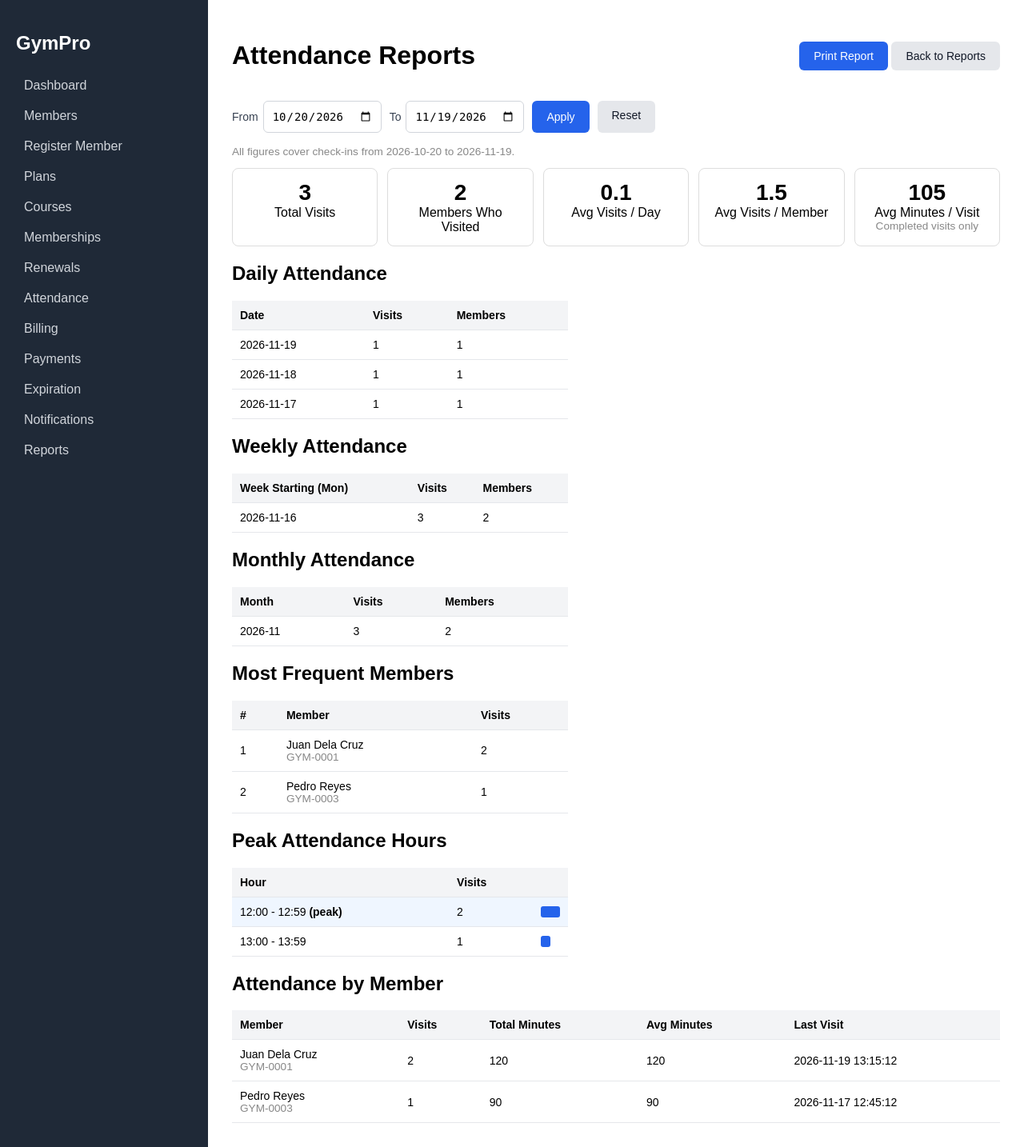
After one commit to Radleyyyy/GYM_MANAGEMENT_SYSTEM, a Flask app: page /reports/attendance in a window 1280 px wide. The commit adds this page. Shown: the whole page at 80% size. Run offline with Flask 3, Linux system fonts and the light colour scheme; data comes from the database, SQL or seed files in the repository.

Commit message:
Lab 27: attendance reports
Co-Authored-By: Claude Sonnet 5.5 <noreply@anthropic.com>
Claude-Session: https://claude.ai/code/session_01QLzJ8FAJ2oGwPFAZ5QnmKW

```diff
--- a/controllers/reports.py
+++ b/controllers/reports.py
@@ -34,3 +34,14 @@ def memberships():
                            r=report_model.membership_report(view, date_from, date_to),
                            views=report_model.MEMBERSHIP_VIEWS, view=view,
                            date_from=date_from, date_to=date_to)
+
+
+@reports_bp.route("/attendance")
+def attendance():
+    default_from, default_to = report_model.default_range()
+    date_from = report_model.valid_date(request.args.get("date_from")) or default_from
+    date_to = report_model.valid_date(request.args.get("date_to")) or default_to
+    if date_from > date_to:
+        date_from, date_to = date_to, date_from
+    return render_template("report_attendance.html", r=report_model.attendance_report(date_from, date_to),
+                           date_from=date_from, date_to=date_to)
--- a/models/report_model.py
+++ b/models/report_model.py
@@ -122,3 +122,57 @@ def membership_report(view, date_from, date_to, today=None):
     finally:
         conn.close()
     return {"counts": counts, "rows": rows, "by_plan": by_plan}
+
+
+# ===== Lab 27: attendance reports =====
+def attendance_report(date_from, date_to):
+    """All figures cover visits whose check-in date falls between date_from and date_to."""
+    where = "date(a.check_in_time) BETWEEN ? AND ?"
+    p = (date_from, date_to)
+    conn = get_db()
+    try:
+        summary = conn.execute(
+            f"""SELECT COUNT(*) AS visits, COUNT(DISTINCT a.member_id) AS members,
+                       AVG(a.duration_minutes) AS avg_minutes
+                FROM attendance a WHERE {where}""", p).fetchone()
+        daily = conn.execute(
+            f"""SELECT date(a.check_in_time) AS day, COUNT(*) AS visits,
+                       COUNT(DISTINCT a.member_id) AS members
+                FROM attendance a WHERE {where} GROUP BY day ORDER BY day DESC""", p).fetchall()
+        weekly = conn.execute(
+            f"""SELECT date(a.check_in_time, '-6 days', 'weekday 1') AS week, COUNT(*) AS visits,
+                       COUNT(DISTINCT a.member_id) AS members
+                FROM attendance a WHERE {where} GROUP BY week ORDER BY week DESC""", p).fetchall()
+        monthly = conn.execute(
+            f"""SELECT substr(a.check_in_time, 1, 7) AS month, COUNT(*) AS visits,
+                       COUNT(DISTINCT a.member_id) AS members
+                FROM attendance a WHERE {where} GROUP BY month ORDER BY month DESC""", p).fetchall()
+        by_member = conn.execute(
+            f"""SELECT m.member_number, m.first_name, m.last_name, COUNT(*) AS visits,
+                       COALESCE(SUM(a.duration_minutes), 0) AS total_minutes,
+                       AVG(a.duration_minutes) AS avg_minutes,
+                       MAX(a.check_in_time) AS last_visit
+                FROM attendance a JOIN members m ON m.member_id = a.member_id
+                WHERE {where} GROUP BY m.member_id
+                ORDER BY visits DESC, m.last_name""", p).fetchall()
+        hours = {r["hr"]: r["n"] for r in conn.execute(
+            f"""SELECT CAST(substr(a.check_in_time, 12, 2) AS INTEGER) AS hr, COUNT(*) AS n
+                FROM attendance a WHERE {where} GROUP BY hr""", p)}
+    finally:
+        conn.close()
+
+    days = (date.fromisoformat(date_to) - date.fromisoformat(date_from)).days + 1
+    peak = max(hours.values()) if hours else 0
+    peak_rows = [{"hour": f"{h:02d}:00 - {h:02d}:59", "visits": hours.get(h, 0),
+                  "is_peak": peak > 0 and hours.get(h, 0) == peak,
+                  "pct": round(hours.get(h, 0) * 100 / peak) if peak else 0}
+                 for h in range(24) if hours.get(h, 0) > 0]
+    return {
+        "visits": summary["visits"],
+        "members": summary["members"],
+        "avg_minutes": summary["avg_minutes"],
+        "avg_per_day": summary["visits"] / days,
+        "avg_per_member": summary["visits"] / summary["members"] if summary["members"] else 0,
+        "daily": daily, "weekly": weekly, "monthly": monthly,
+        "by_member": by_member, "top_members": by_member[:5], "peak_hours": peak_rows,
+    }
--- a/static/style.css
+++ b/static/style.css
@@ -124,3 +124,9 @@ textarea { padding: 10px; border: 1px solid #d1d5db; border-radius: 6px; font-si
 @media print {
   .exp-card { border: 1px solid #000; }
 }
+
+
+/* ===== Lab 27: attendance reports ===== */
+.bar { background: #2563eb; height: 14px; border-radius: 3px; min-width: 4px; }
+.peak-row { background: #eff6ff; }
+.report-table td .bar { max-width: 160px; }
--- /dev/null
+++ b/templates/report_attendance.html
@@ -0,0 +1,94 @@
+{% extends "base.html" %}
+{% block title %}Attendance Reports{% endblock %}
+{% block content %}
+<div class="page-head no-print">
+  <h1>Attendance Reports</h1>
+  <div>
+    <button type="button" class="btn" onclick="window.print()">Print Report</button>
+    <a href="{{ url_for('reports.index') }}" class="btn btn-light">Back to Reports</a>
+  </div>
+</div>
+
+<form method="get" class="toolbar no-print">
+  <label>From <input type="date" name="date_from" value="{{ date_from }}"></label>
+  <label>To <input type="date" name="date_to" value="{{ date_to }}"></label>
+  <button type="submit" class="btn">Apply</button>
+  <a href="{{ url_for('reports.attendance') }}" class="btn btn-light">Reset</a>
+</form>
+<p class="muted">All figures cover check-ins from {{ date_from }} to {{ date_to }}.</p>
+
+<div class="exp-cards">
+  <div class="exp-card"><div class="exp-count">{{ r.visits }}</div><div>Total Visits</div></div>
+  <div class="exp-card"><div class="exp-count">{{ r.members }}</div><div>Members Who Visited</div></div>
+  <div class="exp-card"><div class="exp-count">{{ '%.1f'|format(r.avg_per_day) }}</div><div>Avg Visits / Day</div></div>
+  <div class="exp-card"><div class="exp-count">{{ '%.1f'|format(r.avg_per_member) }}</div><div>Avg Visits / Member</div></div>
+  <div class="exp-card"><div class="exp-count">{{ '%.0f'|format(r.avg_minutes) if r.avg_minutes is not none else '-' }}</div><div>Avg Minutes / Visit</div><div class="muted">Completed visits only</div></div>
+</div>
+
+<h2>Daily Attendance</h2>
+<table class="data-table report-table">
+  <thead><tr><th>Date</th><th>Visits</th><th>Members</th></tr></thead>
+  <tbody>
+    {% for d in r.daily %}<tr><td>{{ d.day }}</td><td>{{ d.visits }}</td><td>{{ d.members }}</td></tr>
+    {% else %}<tr><td colspan="3" class="muted">No visits in this range.</td></tr>{% endfor %}
+  </tbody>
+</table>
+
+<h2>Weekly Attendance</h2>
+<table class="data-table report-table">
+  <thead><tr><th>Week Starting (Mon)</th><th>Visits</th><th>Members</th></tr></thead>
+  <tbody>
+    {% for w in r.weekly %}<tr><td>{{ w.week }}</td><td>{{ w.visits }}</td><td>{{ w.members }}</td></tr>
+    {% else %}<tr><td colspan="3" class="muted">No visits in this range.</td></tr>{% endfor %}
+  </tbody>
+</table>
+
+<h2>Monthly Attendance</h2>
+<table class="data-table report-table">
+  <thead><tr><th>Month</th><th>Visits</th><th>Members</th></tr></thead>
+  <tbody>
+    {% for m in r.monthly %}<tr><td>{{ m.month }}</td><td>{{ m.visits }}</td><td>{{ m.members }}</td></tr>
+    {% else %}<tr><td colspan="3" class="muted">No visits in this range.</td></tr>{% endfor %}
+  </tbody>
+</table>
+
+<h2>Most Frequent Members</h2>
+<table class="data-table report-table">
+  <thead><tr><th>#</th><th>Member</th><th>Visits</th></tr></thead>
+  <tbody>
+    {% for m in r.top_members %}
+    <tr><td>{{ loop.index }}</td><td>{{ m.first_name }} {{ m.last_name }}<div class="muted">{{ m.member_number }}</div></td><td>{{ m.visits }}</td></tr>
+    {% else %}<tr><td colspan="3" class="muted">No visits in this range.</td></tr>{% endfor %}
+  </tbody>
+</table>
+
+<h2>Peak Attendance Hours</h2>
+<table class="data-table report-table">
+  <thead><tr><th>Hour</th><th>Visits</th><th></th></tr></thead>
+  <tbody>
+    {% for h in r.peak_hours %}
+    <tr {% if h.is_peak %}class="peak-row"{% endif %}>
+      <td>{{ h.hour }}{% if h.is_peak %} <strong>(peak)</strong>{% endif %}</td>
+      <td>{{ h.visits }}</td>
+      <td><div class="bar" style="width: {{ h.pct }}%"></div></td>
+    </tr>
+    {% else %}<tr><td colspan="3" class="muted">No visits in this range.</td></tr>{% endfor %}
+  </tbody>
+</table>
+
+<h2>Attendance by Member</h2>
+<table class="data-table">
+  <thead><tr><th>Member</th><th>Visits</th><th>Total Minutes</th><th>Avg Minutes</th><th>Last Visit</th></tr></thead>
+  <tbody>
+    {% for m in r.by_member %}
+    <tr>
+      <td>{{ m.first_name }} {{ m.last_name }}<div class="muted">{{ m.member_number }}</div></td>
+      <td>{{ m.visits }}</td>
+      <td>{{ m.total_minutes }}</td>
+      <td>{{ '%.0f'|format(m.avg_minutes) if m.avg_minutes is not none else '-' }}</td>
+      <td>{{ m.last_visit }}</td>
+    </tr>
+    {% else %}<tr><td colspan="5" class="muted">No visits in this range.</td></tr>{% endfor %}
+  </tbody>
+</table>
+{% endblock %}
--- a/templates/report_index.html
+++ b/templates/report_index.html
@@ -13,5 +13,10 @@
     <div>Membership Reports</div>
     <div class="muted">Active, expired, by plan, new, renewed</div>
   </a>
+  <a href="{{ url_for('reports.attendance') }}" class="exp-card">
+    <div class="exp-count">&#128197;</div>
+    <div>Attendance Reports</div>
+    <div class="muted">Daily, weekly, monthly, peak hours</div>
+  </a>
 </div>
 {% endblock %}
```
